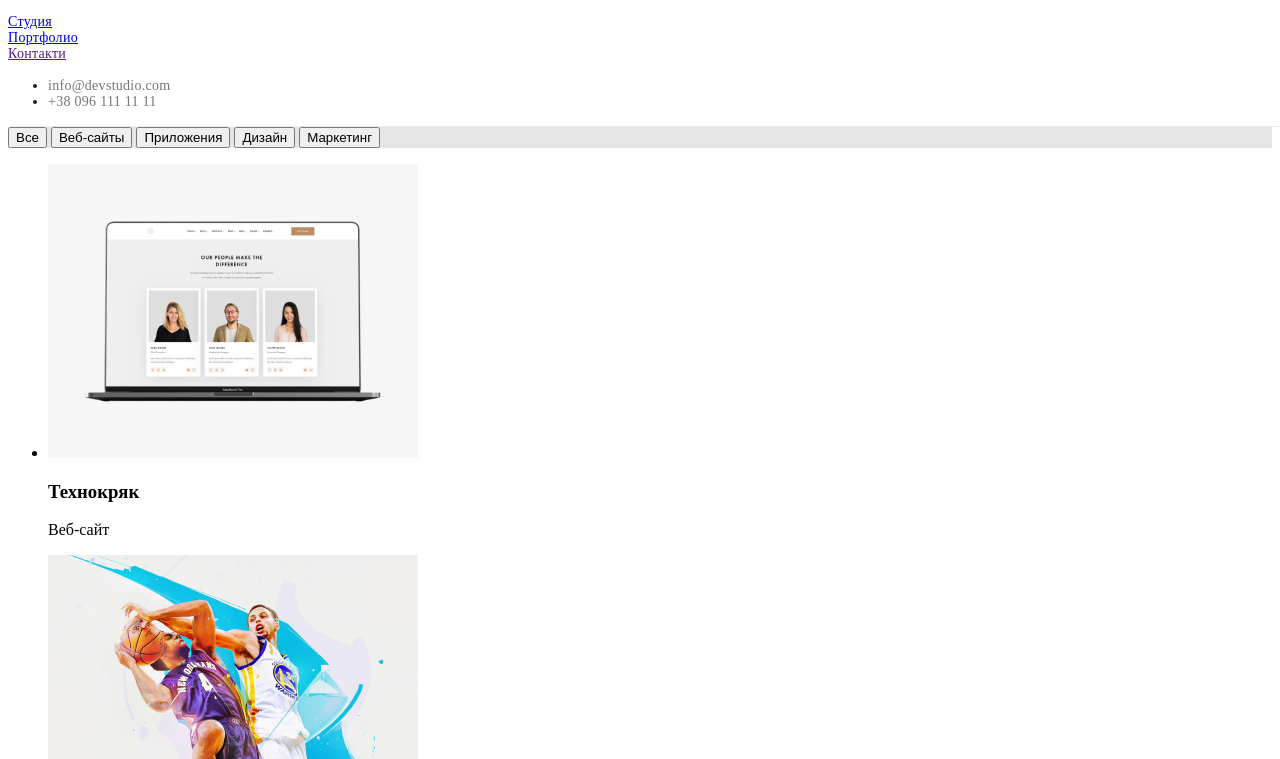
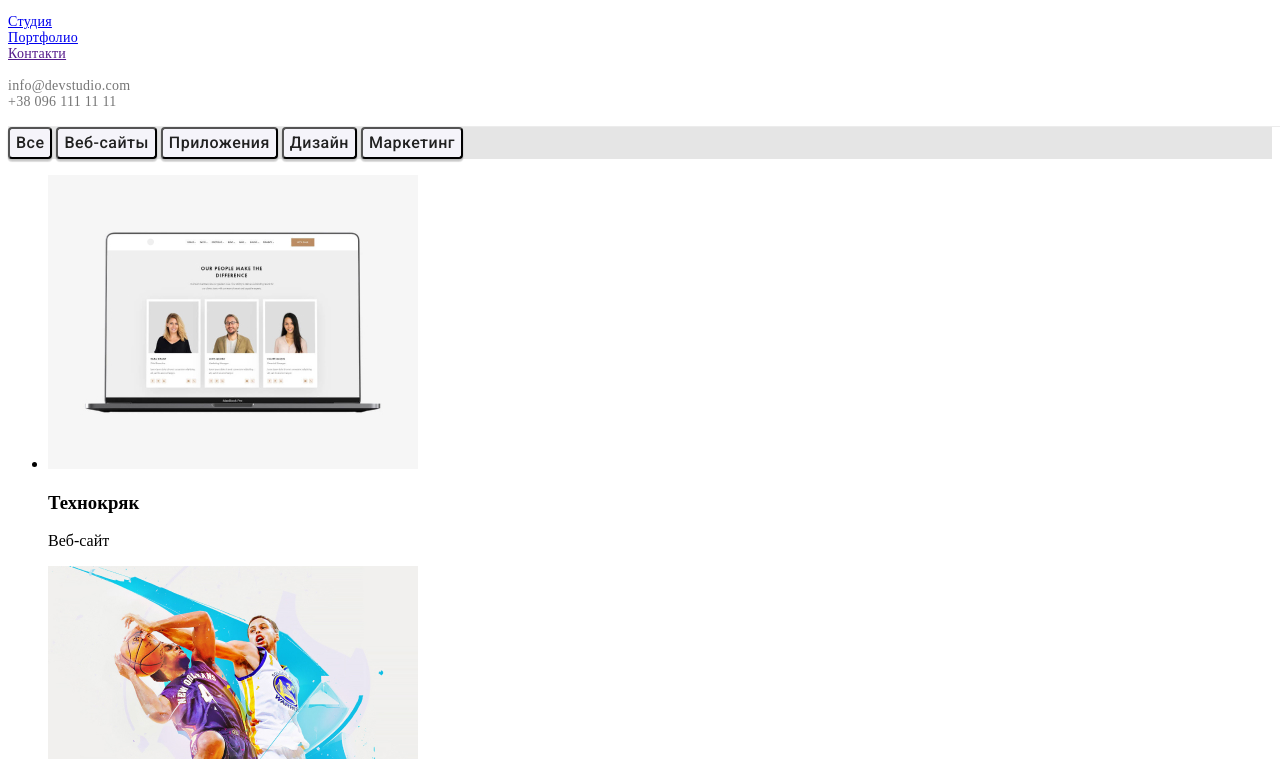
Before and after one commit to Daniil-Kachura/goit-markup-hw-02, a plain HTML site: page portfolio.html in a window 1280 px wide. Shown: the part 41-800 px from the top of the page. Drawn offline with Linux system fonts and the light colour scheme.

Commit message:
дописав стилі для портфоліо

```diff
--- a/css/styles.css
+++ b/css/styles.css
@@ -28,6 +28,8 @@
 --text-mail-footer:#ffffff99;
 /* фон для портфоліо */
 --background-portfolio:#E5E5E5;
+/* колір фону кнопок у портфоліо   */
+--button-color-style:#F5F4FA;
 }
 /* body */
 .body {
@@ -72,12 +74,13 @@ letter-spacing: 0.02em;
 color: #212121;
 text-decoration: none;
 }
-/* наведення та табуляція для нав */
+/* наведення та табуляція для нав та кнопок у портфоліо */
 .style-nav-link :hover,
 .style-nav-link :focus
 {
   color: #2196F3;
 }
+/* колір лінків у хедері */
 .header-color-link{
   color: #212121;
   text-decoration: none;
@@ -252,3 +255,26 @@ background: #2F303A;
 .section-portfolio{
   background:  #E5E5E5;
 }
+/* колір тіней кнопки при наведені у портфоліо */
+.style-button{
+  box-shadow:
+  0px 3px 1px rgba(0, 0, 0, 0.1),
+  0px 1px 2px rgba(0, 0, 0, 0.08),
+  0px 2px 2px rgba(0, 0, 0, 0.12);
+border-radius: 4px;
+font-family: 'Roboto';
+font-style: normal;
+font-weight: 500;
+font-size: 16px;
+line-height: 26px;
+text-align: center;
+letter-spacing: 0.03em;
+background: #F5F4FA;
+color:  #212121;
+}
+.style-button:hover,
+.style-button:focus
+{
+color: #FFFFFF;
+background: #2196F3;
+}
--- a/portfolio.html
+++ b/portfolio.html
@@ -19,7 +19,7 @@
             <li class="style-nav-link"><a href="">Контакти</a></li>
         </ul>
       </nav>
-      <ul>
+      <ul class="style-link">
         <li class="style-nav-link"><a href="mailto:info@devstudio.com" class="mail-link">info@devstudio.com</a>
         <li class="style-nav-link"><a href="tel:+380961111111" class="mail-link">+38 096 111 11 11</a></li>
       </ul>
@@ -29,10 +29,10 @@
 <section class="section-portfolio">
     <h1 class="visually-hidden">Нет заголовка</h1>
     <button class="style-button" type="button">Все</button>
-    <button type="button">Веб-сайты</button>
-    <button type="button">Приложения</button>
-    <button type="button">Дизайн</button>
-    <button type="button">Маркетинг</button>
+    <button class="style-button" type="button">Веб-сайты</button>
+    <button class="style-button" type="button">Приложения</button>
+    <button class="style-button" type="button">Дизайн</button>
+    <button class="style-button" type="button">Маркетинг</button>
 </section>
     <!--/* Наши работы */-->
     <section>
@@ -80,9 +80,9 @@
       <!--/*  Наш Адрес */-->
       <a href="./index.html" class="logo-start">Web<span class="logo-footer">Studio</span></a>
       <address>
-        <a class="logo-footer" href="https://goo.gl/maps/piqngm7oDQpEDh6u6" target="_blank" rel="noopener nofollow noreferrer">г. Киев, пр-т Леси Украинки, 26</a>
+        <a class="adress-link" href="https://goo.gl/maps/piqngm7oDQpEDh6u6" target="_blank" rel="noopener nofollow noreferrer">г. Киев, пр-т Леси Украинки, 26</a>
       </address>
-        <ul>
+        <ul class="style-link">
           <li><a class="mail-footer" href="mailto:info@devstudio.com">info@devstudio.com</a></li>
           <li><a class="mail-footer" href="tel:+380961111111">+38 096 111 11 11</a></li>
         </ul>
```
